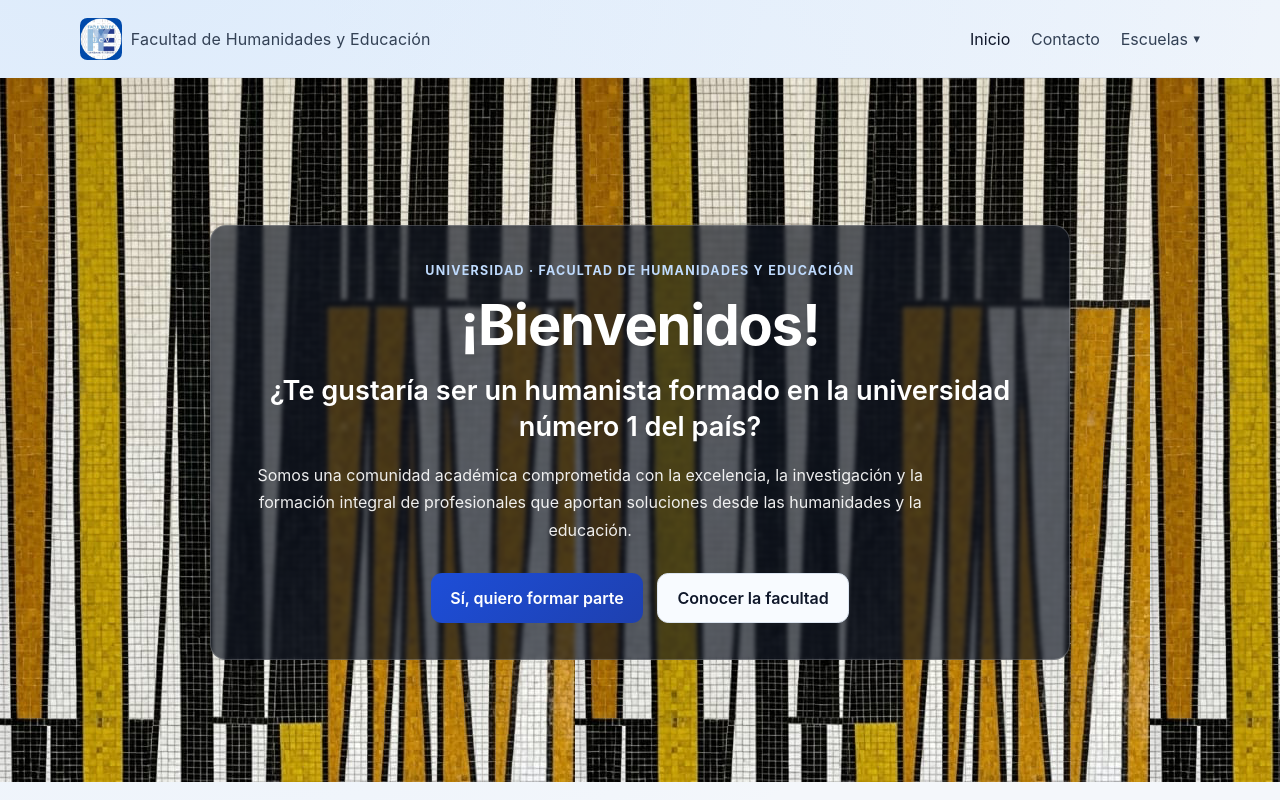
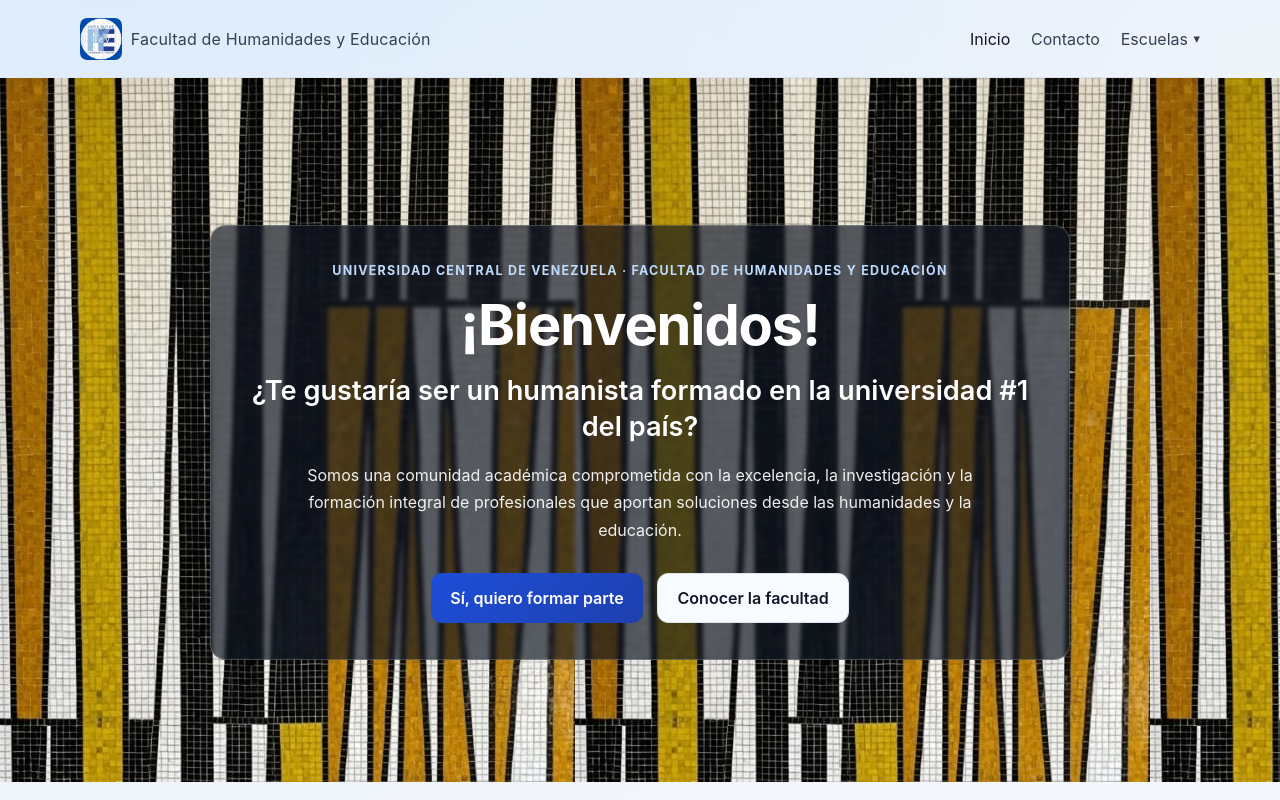
Before and after one commit to JhonatanHern/FHE-landing-page, a React (Vite) app: page / in a window 1280 px wide. Shown: the top 800 px of the page. Built offline with nearby package versions, Linux system fonts and the light colour scheme.

Commit message:
fixed UX issues

```diff
--- a/src/App.css
+++ b/src/App.css
@@ -222,6 +222,7 @@
   color: var(--text);
   line-height: 1.7;
   max-width: 68ch;
+  margin: 0 auto;
 }
 
 .hero .hero-text {
--- a/src/App.jsx
+++ b/src/App.jsx
@@ -352,10 +352,10 @@
         viewport={{ once: true, amount: 0.35 }}
       >
         <motion.div variants={fadeInUp} className="hero-panel">
-          <p className="eyebrow">Universidad · Facultad de Humanidades y Educación</p>
+          <p className="eyebrow">Universidad Central de Venezuela · Facultad de Humanidades y Educación</p>
           <h1>¡Bienvenidos!</h1>
           <h2 className="hero-question">
-            ¿Te gustaría ser un humanista formado en la universidad número 1 del país?
+            ¿Te gustaría ser un humanista formado en la universidad #1 del país?
           </h2>
           <p className="hero-text">
             Somos una comunidad académica comprometida con la excelencia, la investigación
```
